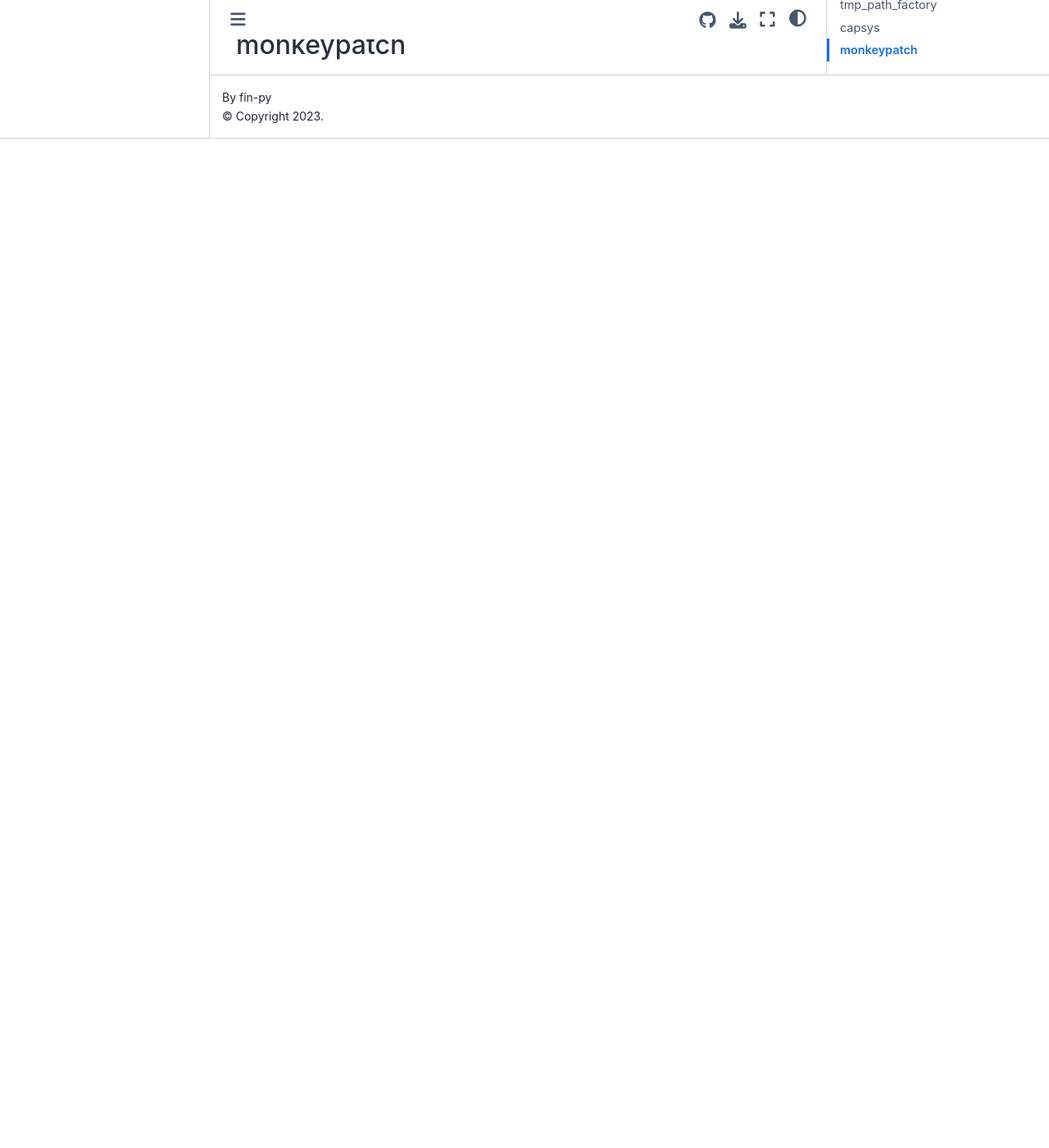
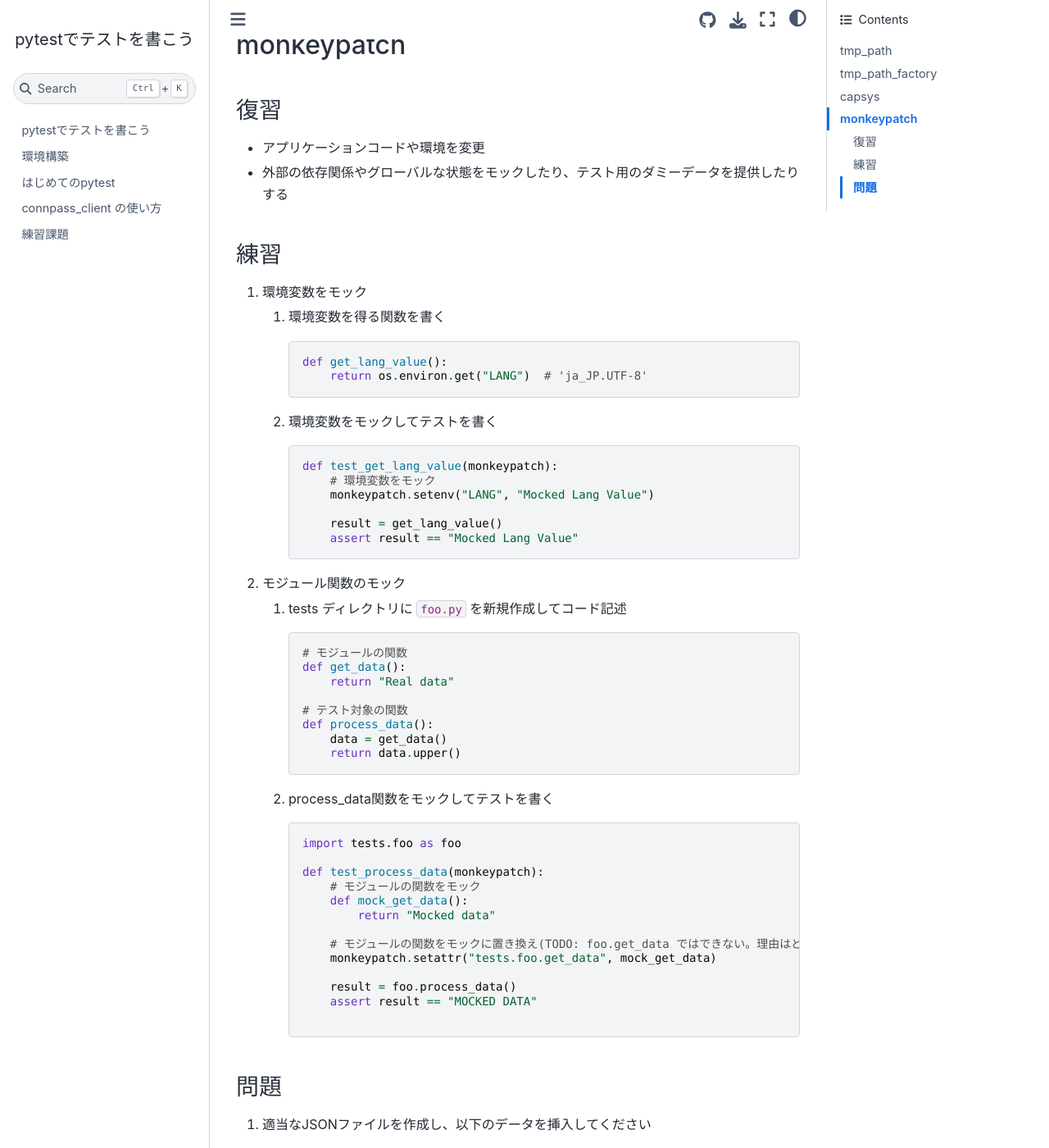
Before and after one commit to fin-py/pytest-hands-on, a Jupyter Book: the page built from docs/exercise2.md, in a window 1280 px wide and 1400 px high, scrolled down 3454 px. Shown: the whole window at 82% size. Built offline with Jupyter Book 1.0.4 settings and Sphinx 7.4.7 and the Sphinx Book theme 1.1.4, drawn with Linux system fonts in a browser that asks for light colours; before the commit the page ends 3623 px from its top, so only the background shows below that; some of the changed text lies outside the part shown.

Commit message:
add monkeypatch test

````diff
--- a/docs/exercise2.md
+++ b/docs/exercise2.md
@@ -117,3 +117,74 @@
 
 
 ## monkeypatch
+### 復習
+- アプリケーションコードや環境を変更
+- 外部の依存関係やグローバルな状態をモックしたり、テスト用のダミーデータを提供したりする
+
+### 練習
+1. 環境変数をモック
+    1. 環境変数を得る関数を書く
+        ```python
+        def get_lang_value():
+            return os.environ.get("LANG")  # 'ja_JP.UTF-8'
+        ```
+    1. 環境変数をモックしてテストを書く
+        ```python
+        def test_get_lang_value(monkeypatch):
+            # 環境変数をモック
+            monkeypatch.setenv("LANG", "Mocked Lang Value")
+
+            result = get_lang_value()
+            assert result == "Mocked Lang Value"
+        ```
+
+1. モジュール関数のモック
+    1. tests ディレクトリに `foo.py` を新規作成してコード記述
+        ```python
+        # モジュールの関数
+        def get_data():
+            return "Real data"
+
+        # テスト対象の関数
+        def process_data():
+            data = get_data()
+            return data.upper()
+        ```
+    1. process_data関数をモックしてテストを書く
+        ```python
+        import tests.foo as foo
+
+        def test_process_data(monkeypatch):
+            # モジュールの関数をモック
+            def mock_get_data():
+                return "Mocked data"
+
+            # モジュールの関数をモックに置き換え(TODO: foo.get_data ではできない。理由はどりらんせんせいに）
+            monkeypatch.setattr("tests.foo.get_data", mock_get_data)
+
+            result = foo.process_data()
+            assert result == "MOCKED DATA"
+
+        ```
+### 問題
+
+1. 適当なJSONファイルを作成し、以下のデータを挿入してください
+    ```json
+    {
+        "results_start": 1,
+        "results_returned": 1,
+        "results_available": 1,
+        "events": [
+            {
+                "event_id": 266898
+            }
+        ]
+    }
+    ```
+1. ConnpassClientの get メソッドが呼ばれたら先程のJsonファイルをREADするようにモックして、テストを書いてください。JSONファイルのReadは以下のように書くことができます。
+    ```python
+    import json
+    with open("json file へのパス", "r") as f:
+        data = json.load(f)
+    return data
+    ```
````
